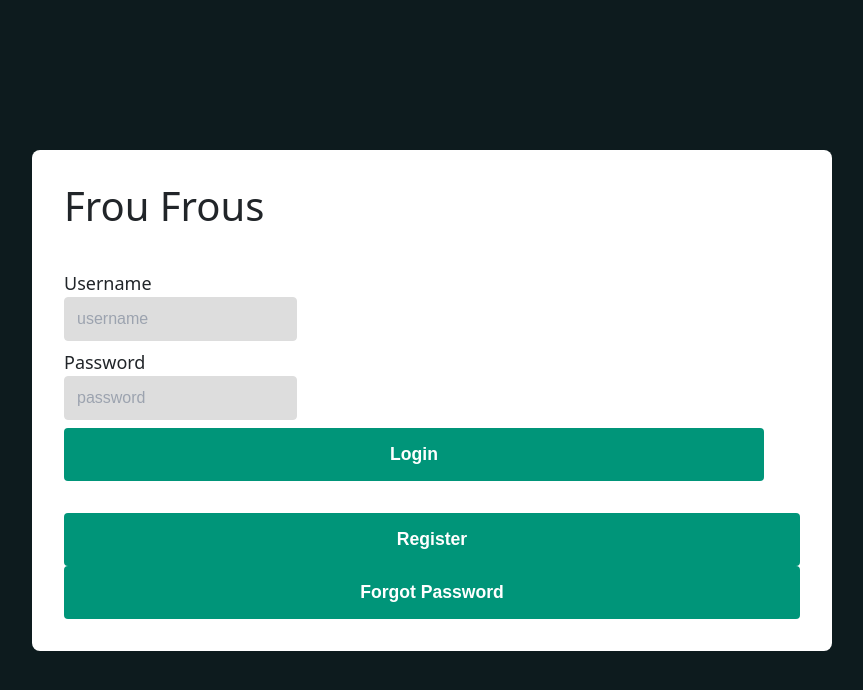
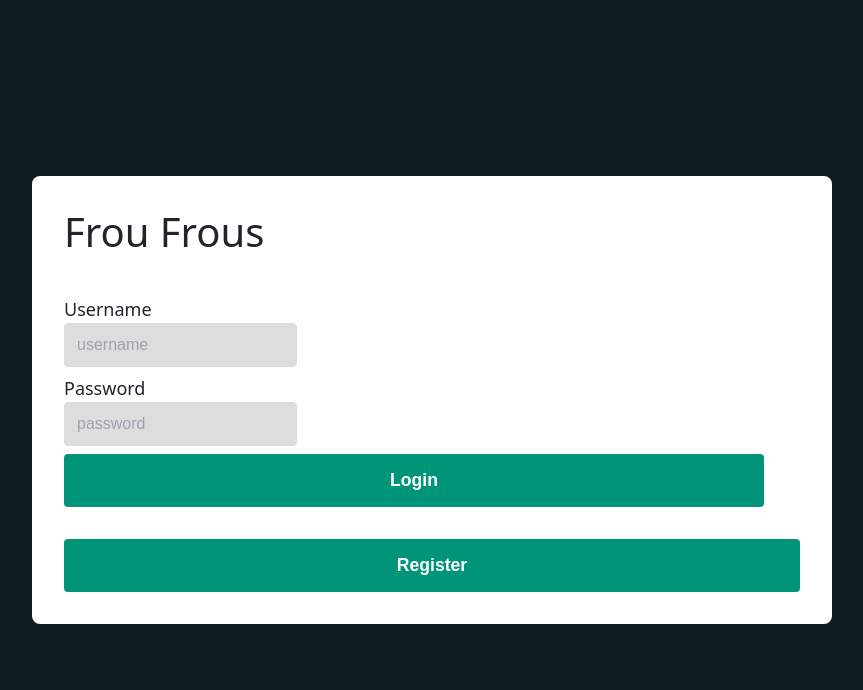
Before and after one commit to cis350/project-frou-frous, a React (Create React App) app in the folder frontend/: page / in a window 1280 px wide. Shown: the top 690 px of the page, without its empty margins (208-1071 px from the left). Built offline with nearby package versions, Linux system fonts and the light colour scheme; what axios-mock-adapter would draw is missing.

Commit message:
removed forgot password

```diff
--- a/frontend/src/Components/Login.jsx
+++ b/frontend/src/Components/Login.jsx
@@ -72,7 +72,7 @@ function Login() {
           <button type="button" className="loginButton link-button">Register</button>
         </a>
 
-        <button type="button" className="loginButton password-button">Forgot Password</button>
+        {/* <button type="button" className="loginButton password-button">Forgot Password</button> */}
 
       </div>
     </div>
```
